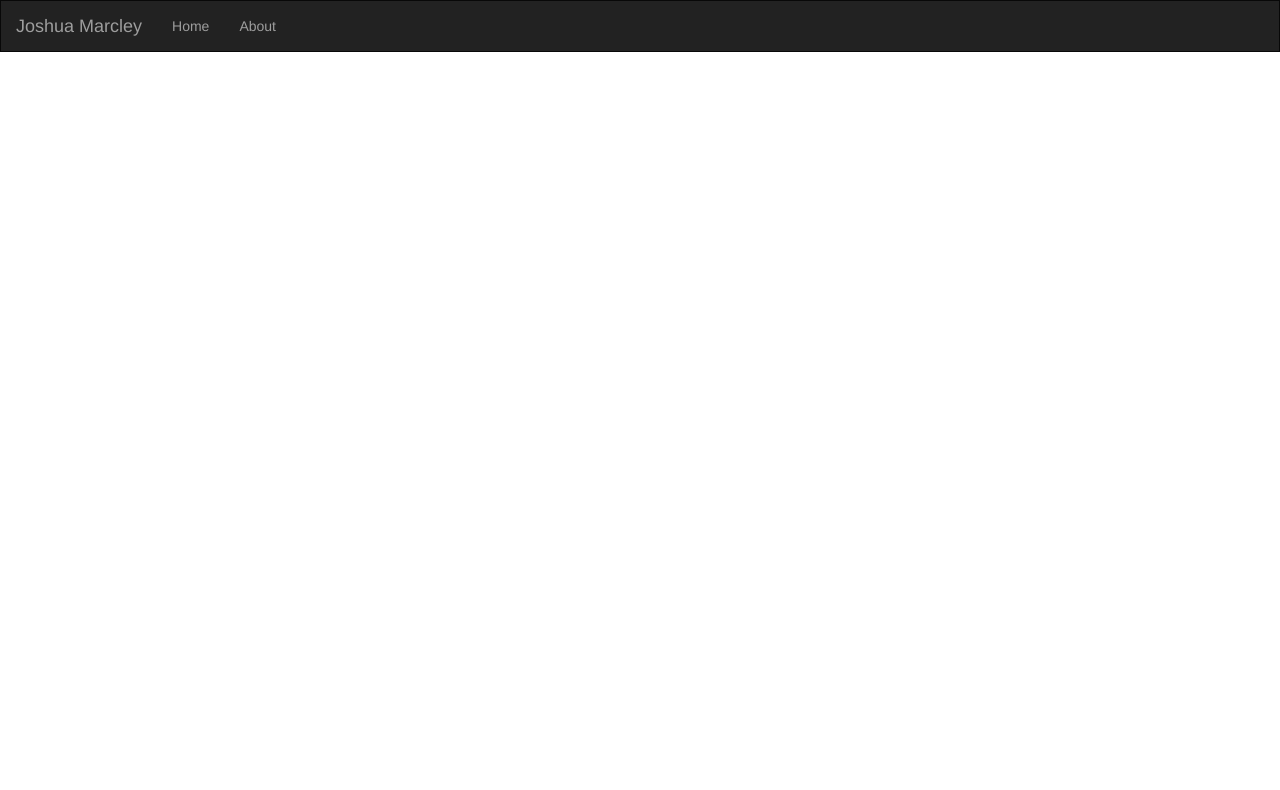
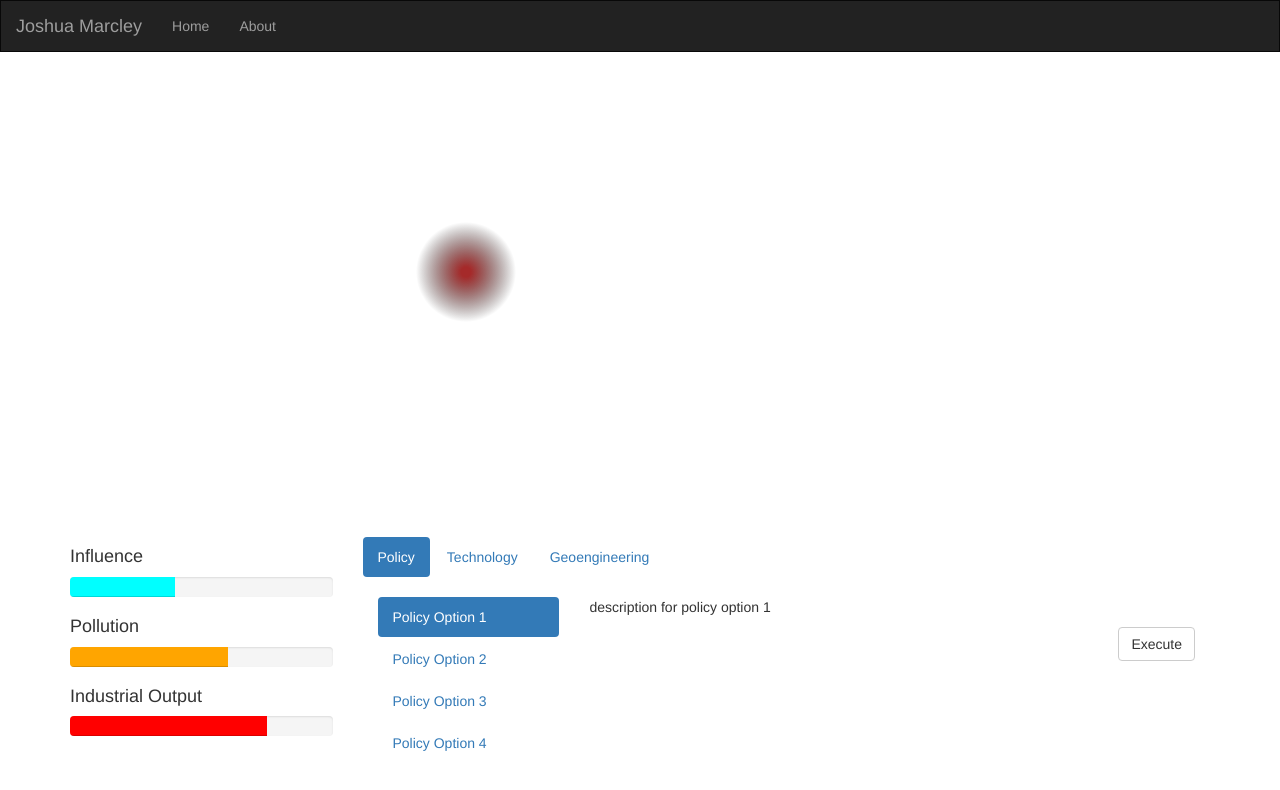
Before and after one commit to JMarcley/GlobeProject, a plain HTML site: page index.html in a window 1280 px wide. Drawn offline with nearby package versions, Linux system fonts and the light colour scheme; some packages are replaced by stand-ins of ours.

Commit message:
typo on script call

```diff
--- a/index.html
+++ b/index.html
@@ -14,7 +14,7 @@
     <!-- JS (load angular, ui-router, and our custom js file) -->
     <script src="http://ajax.googleapis.com/ajax/libs/angularjs/1.2.19/angular.min.js"></script>
     <script src="http://cdnjs.cloudflare.com/ajax/libs/angular-ui-router/0.2.10/angular-ui-router.min.js"></script>
-    <script src="app_new.js"></script>
+    <script src="app.js"></script>
 </head>
 
 <!-- apply our angular app to our site -->
```
